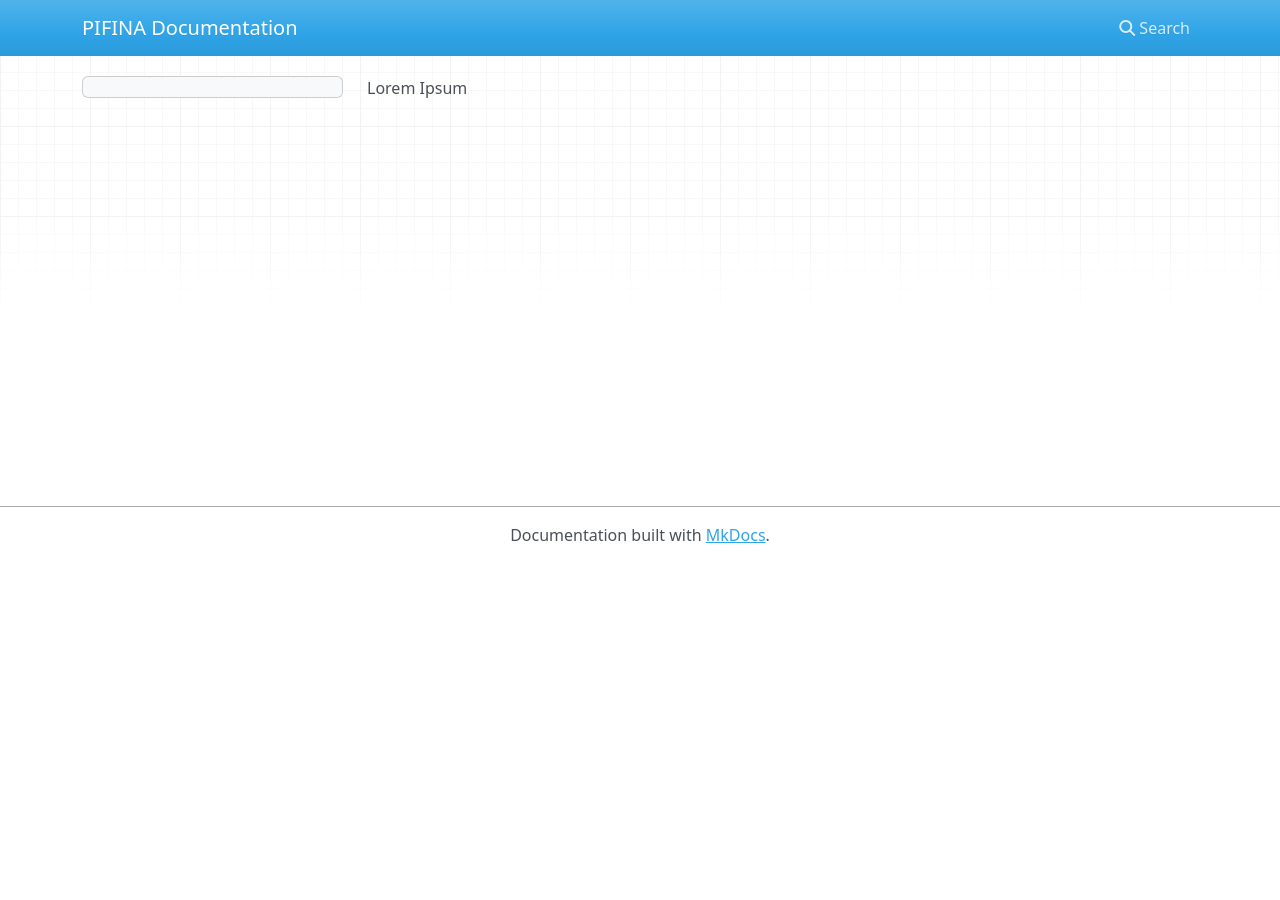
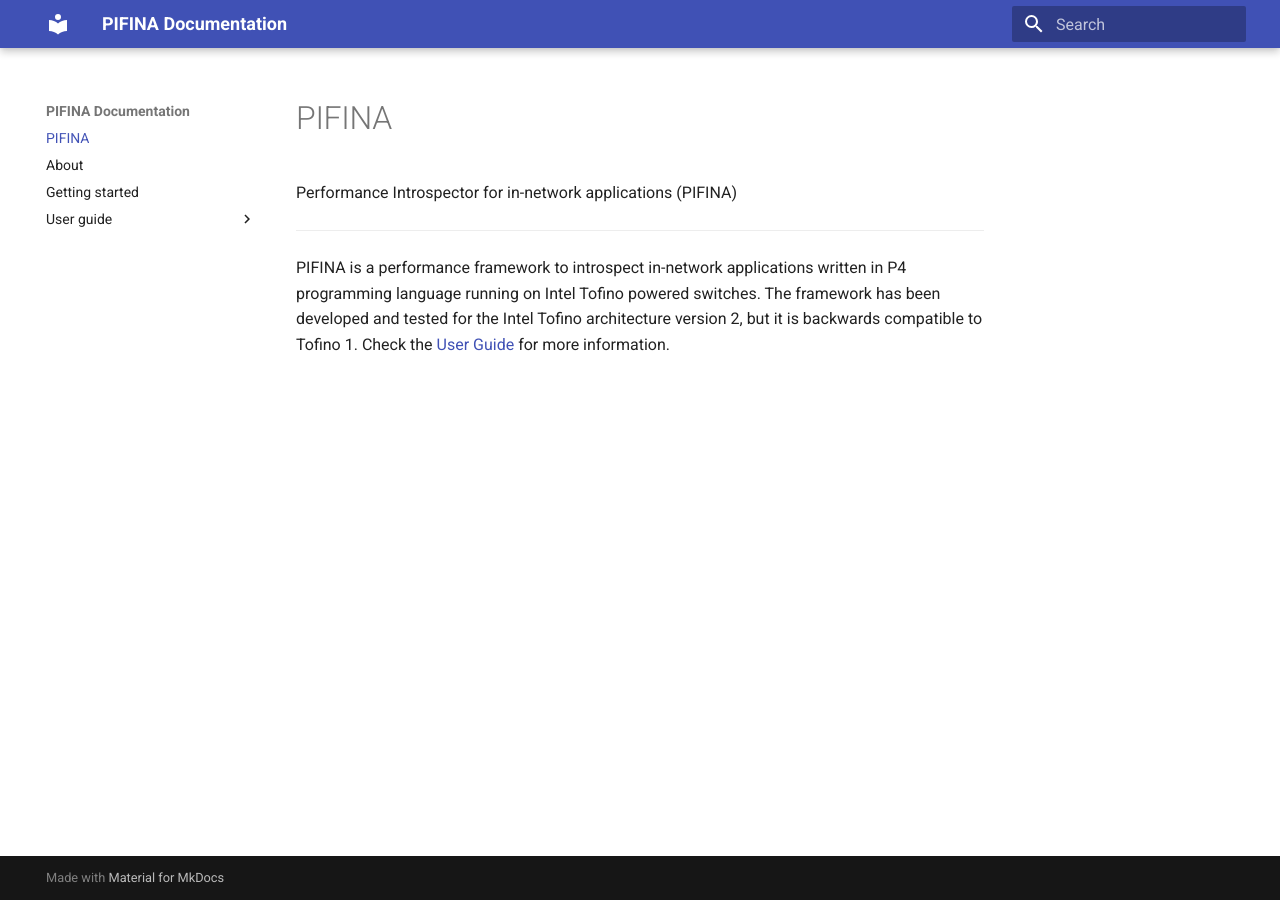
Before and after one commit to thushjandan/pifina, an MkDocs documentation site: the page built from docs/README.md, in a window 1280 px wide. Built offline with MkDocs 1.6.1 and Material for MkDocs 9.7.7, drawn with Linux system fonts in a browser that asks for light colours; nearby versions of some CDN libraries.

Commit message:
docs: add mkdocs pages.

```diff
--- /dev/null
+++ b/docs/README.md
@@ -0,0 +1,11 @@
+# PIFINA
+
+Performance Introspector for in-network applications (PIFINA)
+
+---
+
+PIFINA is a performance framework to introspect in-network applications written in P4 programming language running on Intel Tofino powered switches. The framework has been developed and tested for the Intel Tofino architecture version 2, but it is backwards compatible to Tofino 1.
+Check the [User Guide] for more information.
+
+[Getting Started]: getting-started.md
+[User Guide]: user-guide/README.md
--- a/docs/index.md
+++ /dev/null
@@ -1 +0,0 @@
-Lorem Ipsum
--- a/mkdocs.yml
+++ b/mkdocs.yml
@@ -1,3 +1,5 @@
 ---
 site_name: PIFINA Documentation
 site_url: https://pifina.app
+theme:
+  name: material
```
Also changed, not shown: docs/about.md (added, +2 -0 lines), docs/getting-started.md (added, +1 -0 lines), docs/user-guide/README.md (added, +1 -0 lines), 1 other file.
